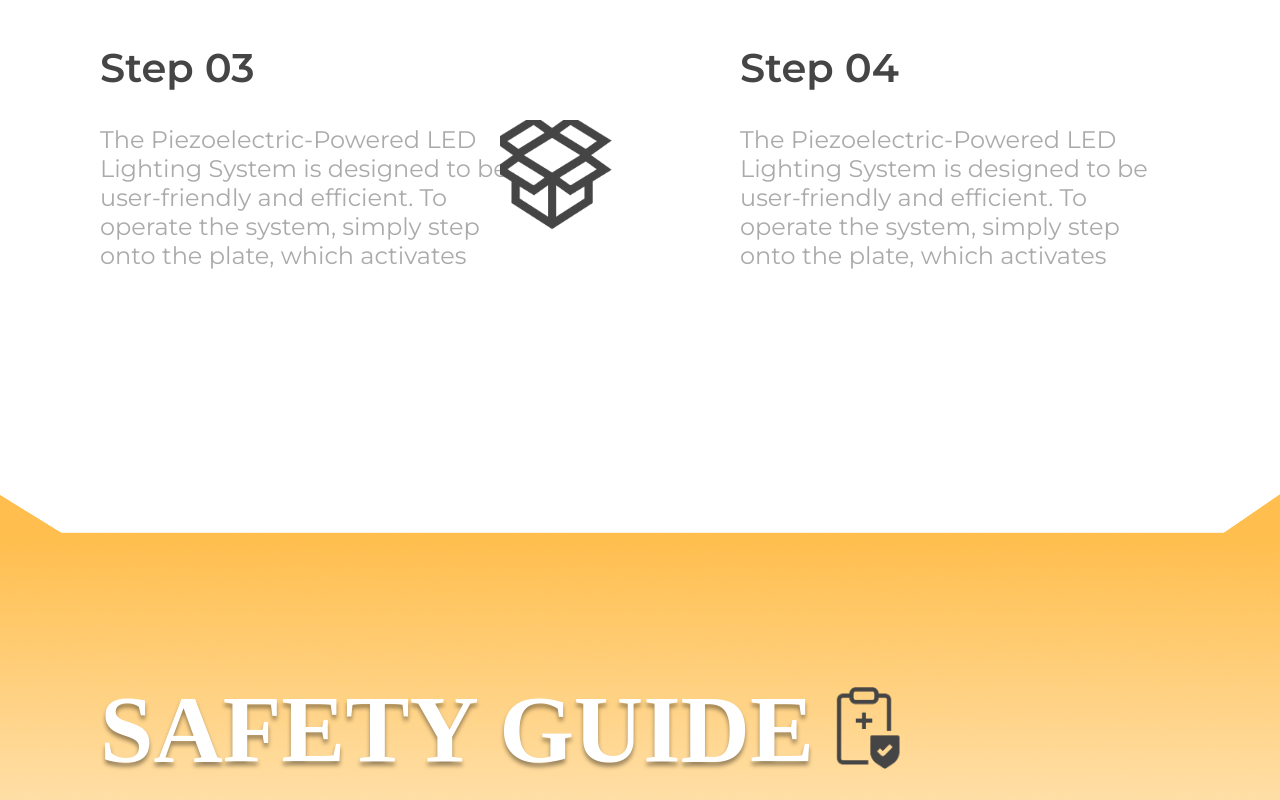
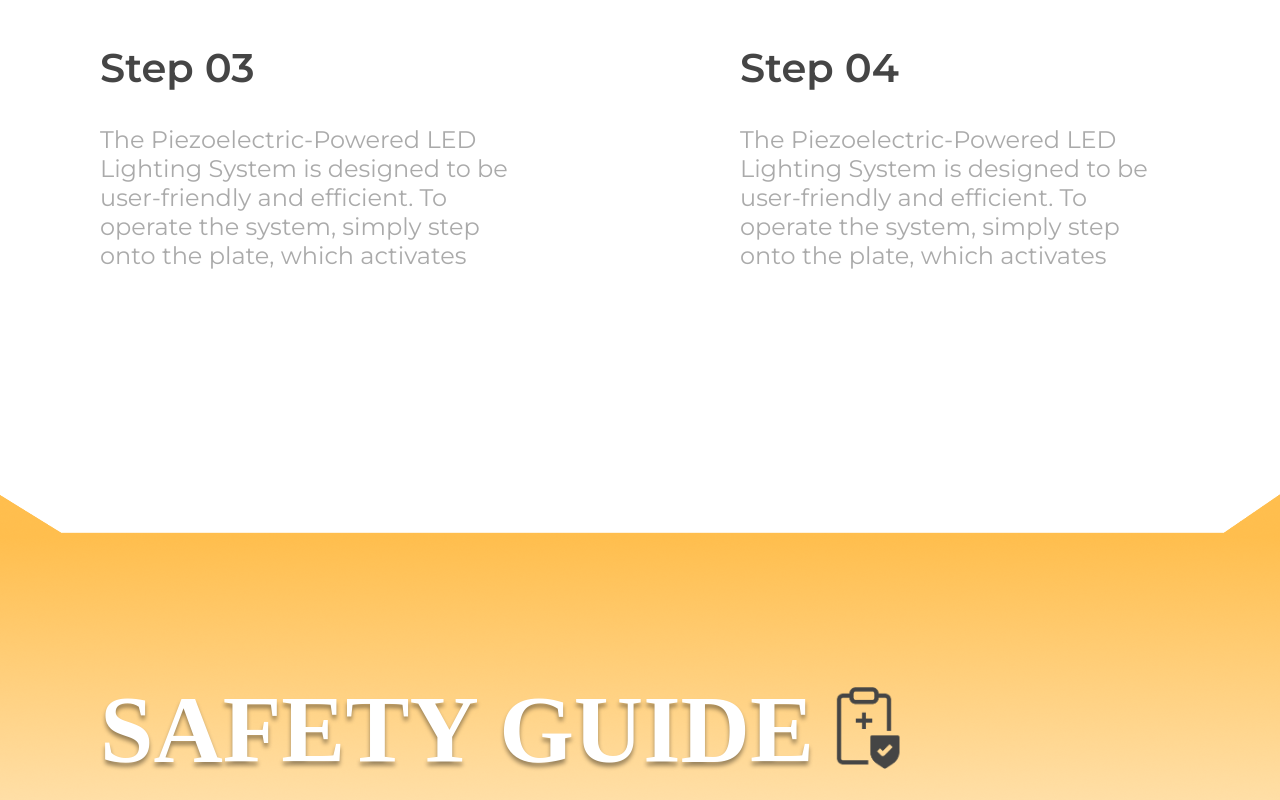
Before and after one commit to jelojesse/piezolite-website-thesis, a plain HTML site: page index.html in a window 1280 px wide. Shown: the part 10280-11080 px from the top of the page. Drawn offline with Linux system fonts and the light colour scheme; a web font is replaced by a local one.

Commit message:
Update site.css

```diff
--- a/site.css
+++ b/site.css
@@ -680,14 +680,6 @@ nav ul{
   color: #454545;
 }
 
-.title-box-five img {
-  position: absolute;
-  top: 10400px;
-  left: 500px;
-  height: auto;
-  width: 125px;
-
-}
 
 .title-box-five-section {
   margin-top: 200px;
```
